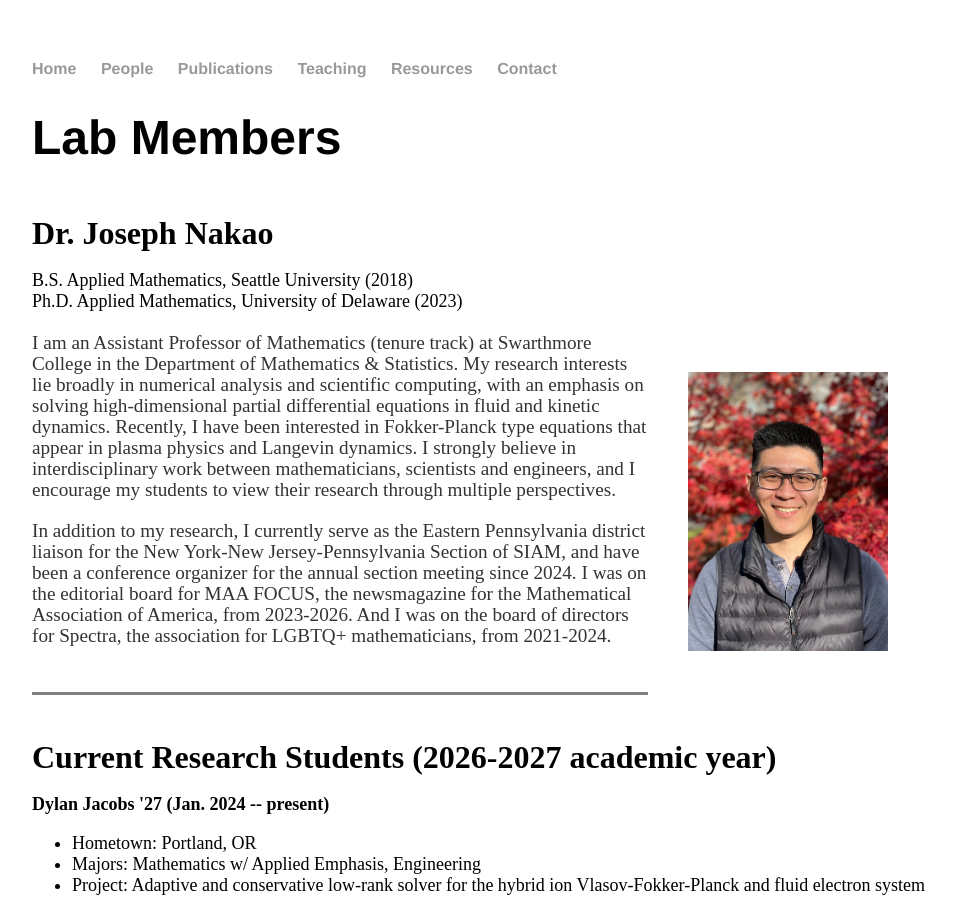
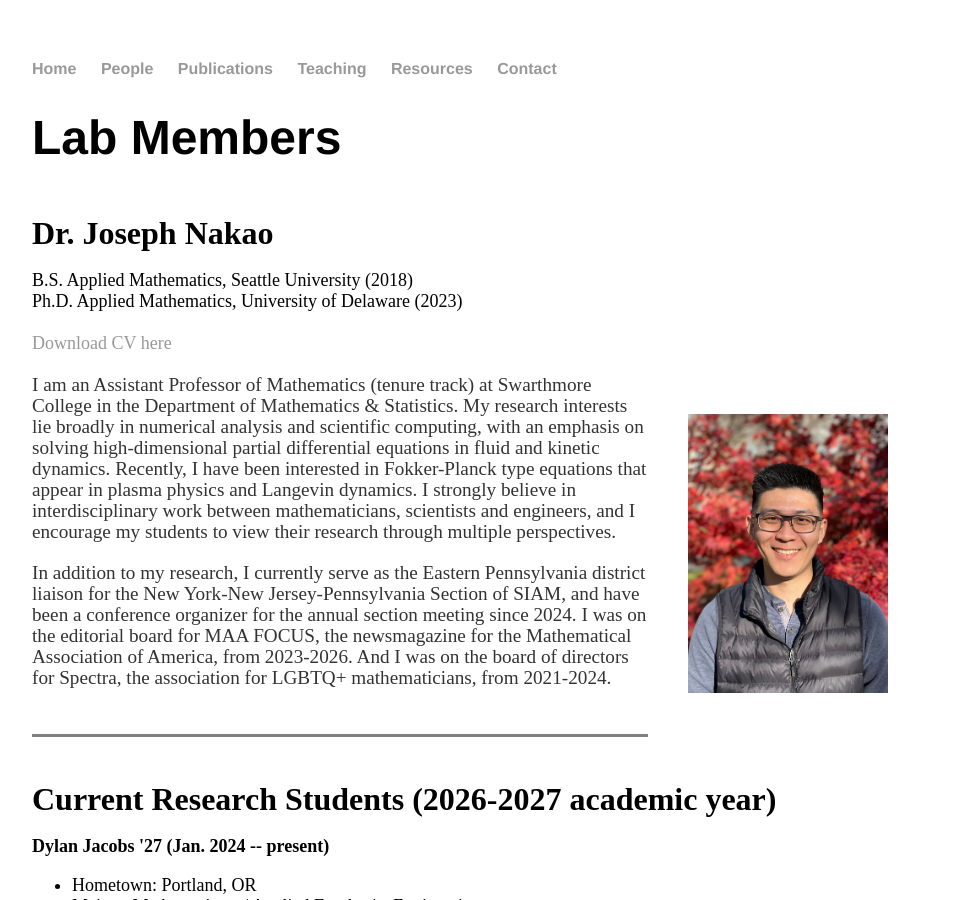
Before and after one commit to jhknakao/jhknakao.github.io, a Jekyll site: the page built from people.html, in a window 1280 px wide and 900 px high. Shown: the whole window, without its empty margins (160-1115 px from the left). Built offline with Jekyll 4.4.1, drawn with Linux system fonts in a browser that asks for light colours.

Commit message:
Update people.html

```diff
--- a/people.html
+++ b/people.html
@@ -12,6 +12,9 @@
 	B.S. Applied Mathematics, Seattle University (2018)
 	<br>
 	Ph.D. Applied Mathematics, University of Delaware (2023)
+	<br>
+	<br>
+	<a href="files/Nakao_CV.pdf" class="download" title="Download CV as PDF">Download CV here</a>
 	<br>
 	</font>
 	<p style="padding:40px;float:right;"><img src="images/Nakao_headshot11.2024.jpg" width="200" height=auto></p>
```
